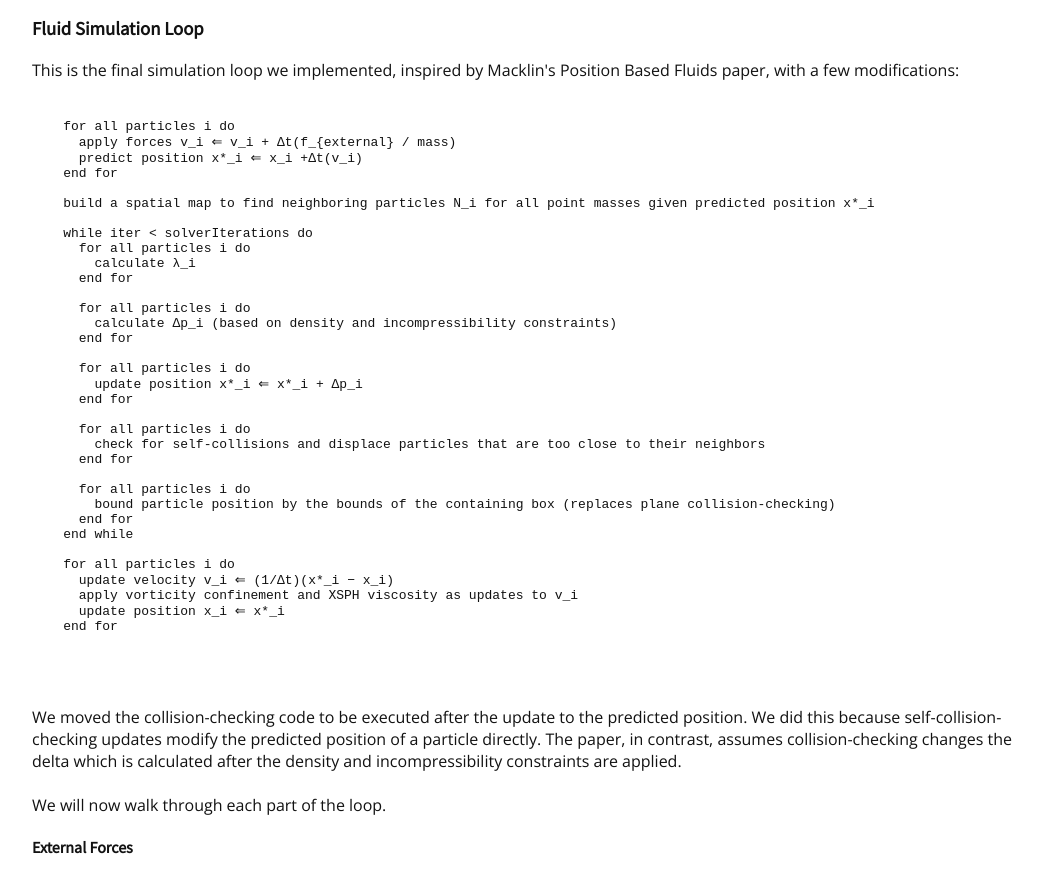
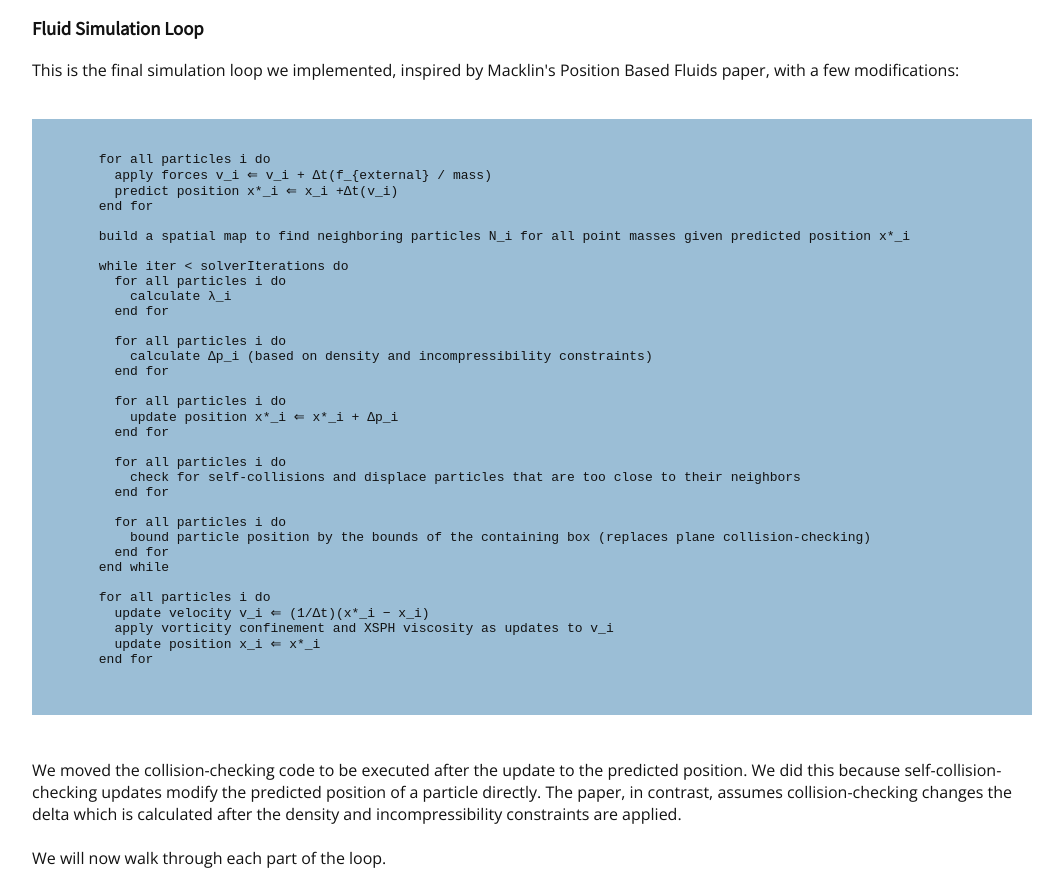
Before and after one commit to rutajoshi/cs184_final_project, a plain HTML site: page docs/index.html in a window 1280 px wide. Shown: the part 1086-1961 px from the top of the page, without its empty margins (108-1171 px from the left). Drawn offline with nearby package versions, Linux system fonts and the light colour scheme; some packages are replaced by stand-ins of ours.

Commit message:
background on simulation loop

```diff
--- a/docs/index.html
+++ b/docs/index.html
@@ -13,6 +13,10 @@
   }
   h1, h2, h3, h4 {
     font-family: 'Source Sans Pro', sans-serif;
+  }
+  .loop_box {
+    background-color: #9BBED6;
+    padding: 20px 20px 20px 20px;
   }
 </style>
 <title>CS 184 Final Project Report</title>
@@ -88,6 +92,7 @@
 
   <br><br>
 
+  <div class="loop_box">
     <pre class="prettyprint">
       for all particles i do
         apply forces v_i ⇐ v_i + ∆t(f_{external} / mass)
@@ -124,6 +129,7 @@
         update position x_i ⇐ x*_i
       end for
     </pre>
+  </div>
 
   <br><br>
 
```
Lines whose indentation alone changed are shown as unchanged.
